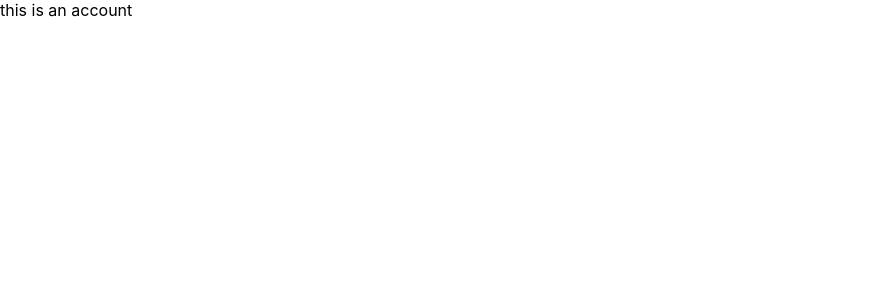
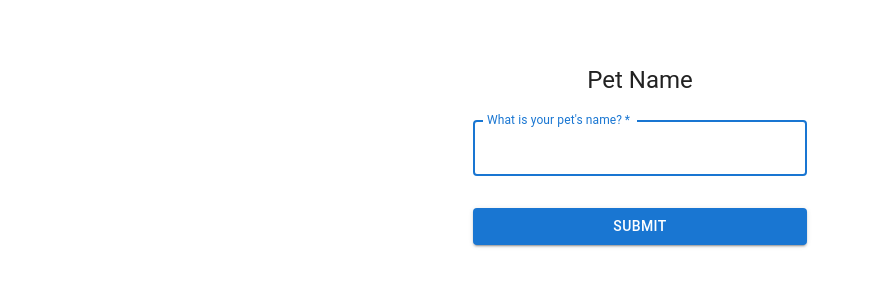
Before and after one commit to aleji0/project-3, a React (Create React App) app in the folder client/: page /account in a window 1280 px wide. Shown: the top 300 px of the page, without its empty margins (0-870 px from the left). Built offline with nearby package versions, Linux system fonts and the light colour scheme.

Commit message:
created form for input of pet's name

```diff
--- a/client/src/components/Account.js
+++ b/client/src/components/Account.js
@@ -1,7 +1,96 @@
-import React from "react"
+import React, { useState } from 'react';
+import Button from '@mui/material/Button';
+import CssBaseline from '@mui/material/CssBaseline';
+import TextField from '@mui/material/TextField';
+import Box from '@mui/material/Box';
+import Typography from '@mui/material/Typography';
+import Container from '@mui/material/Container';
+import { createTheme, ThemeProvider } from '@mui/material/styles';
+import { useMutation } from '@apollo/client';
+import { LOGIN_USER } from '../utils/mutations';
+
+import Auth from '../utils/auth';
 
 const Account = () => {
-    return <>this is an account</>
+
+    const theme = createTheme();
+
+    const [formState, setFormState] = useState({ email: '', password: '' });
+    const [login, { error, data }] = useMutation(LOGIN_USER);
+    const handleChange = (event) => {
+        const { name, value } = event.target;
+
+        setFormState({
+            ...formState,
+            [name]: value,
+        });
+    };
+
+    const handleSubmit = async (event) => {
+        event.preventDefault();
+        console.log(formState);
+        try {
+            const { data } = await login({
+                variables: { ...formState },
+            });
+
+            Auth.login(data.login.token);
+        } catch (e) {
+            console.error(e);
+        }
+
+        // clear form values
+        setFormState({
+            email: '',
+            password: '',
+        });
+    };
+
+    return (
+        <ThemeProvider theme={theme}>
+            <Container component="main" maxWidth="xs">
+                <CssBaseline />
+                <Box
+                    sx={{
+                        marginTop: 8,
+                        display: 'flex',
+                        flexDirection: 'column',
+                        alignItems: 'center',
+                    }}
+                >
+                    <Typography component="h1" variant="h5">
+                        Pet Name
+                    </Typography>
+                    <Box component="form" onSubmit={handleSubmit} noValidate sx={{ mt: 1 }}>
+                        <TextField
+                            margin="normal"
+                            required
+                            fullWidth
+                            id="petName"
+                            label="What is your pet's name?"
+                            name="petName"
+                            autoComplete="petName"
+                            autoFocus
+
+                            className="form-input"
+                            placeholder="Your pet's name"
+                            type="email"
+                            value={formState.email}
+                            onChange={handleChange}
+                        />
+                        <Button
+                            type="submit"
+                            fullWidth
+                            variant="contained"
+                            sx={{ mt: 3, mb: 2 }}
+                        >
+                            Submit
+                        </Button>
+                    </Box>
+                </Box>
+            </Container>
+        </ThemeProvider>
+    );
 }
 
 export default Account
--- a/client/src/utils/mutations.js
+++ b/client/src/utils/mutations.js
@@ -8,16 +8,6 @@ export const ADD_PROFILE = gql`
         _id
         name
       }
-    }
-  }
-`;
-
-export const ADD_SKILL = gql`
-  mutation addSkill($profileId: ID!, $skill: String!) {
-    addSkill(profileId: $profileId, skill: $skill) {
-      _id
-      name
-      skills
     }
   }
 `;
@@ -34,13 +24,3 @@ export const LOGIN_USER = gql`
     }
   }
 `;
-
-export const REMOVE_SKILL = gql`
-  mutation removeSkill($skill: String!) {
-    removeSkill(skill: $skill) {
-      _id
-      name
-      skills
-    }
-  }
-`;
```
Also changed, not shown: client/src/components/Navbar2.js (added, +28 -0 lines).
